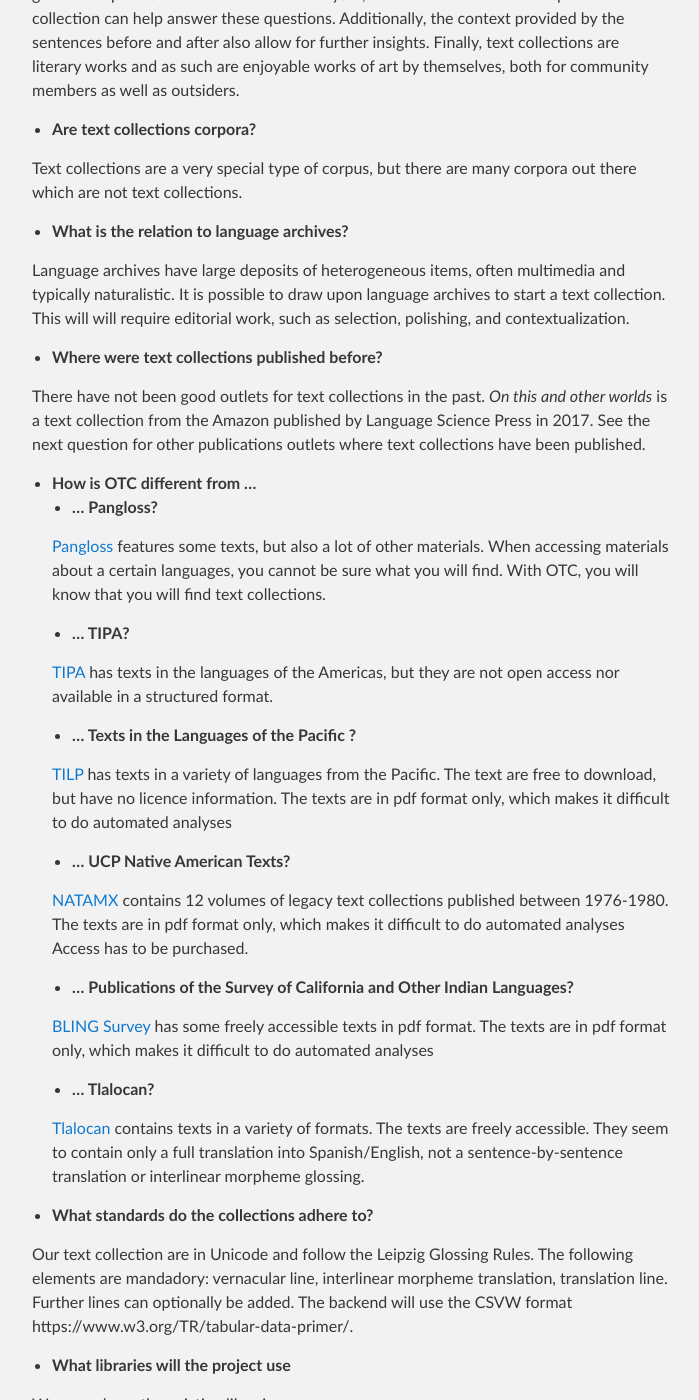
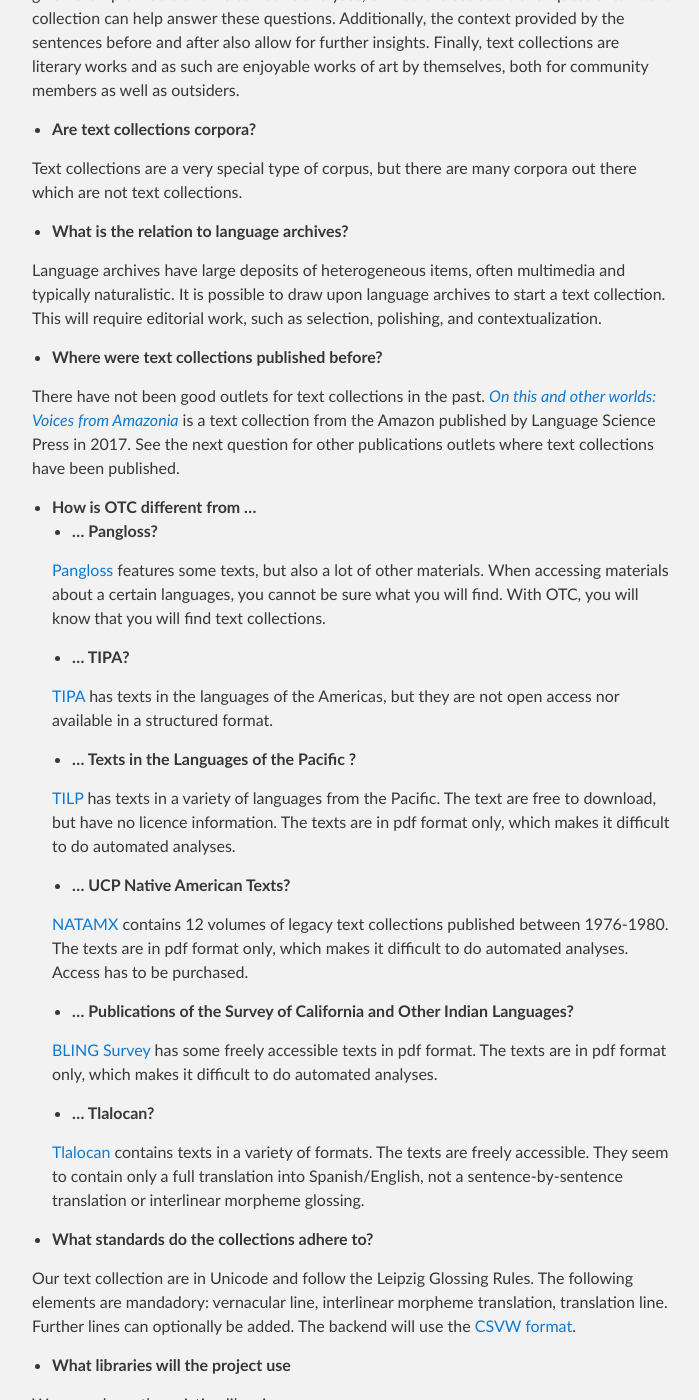
Before and after one commit to OpenTextCollections/opentextcollections.github.io, a Jekyll site: the page built from index.md, in a window 1280 px wide and 1400 px high, scrolled down 2428 px. Shown: the whole window, without its empty margins (288-987 px from the left). Built offline with Jekyll 4.4.1, drawn with Linux system fonts in a browser that asks for light colours; our own code applies the rules of GitHub Pages for plain Markdown files; some of the changed text lies outside the part shown.

Commit message:
Update index.md
some typos, links, formatting, etc.

```diff
--- a/index.md
+++ b/index.md
@@ -16,7 +16,7 @@
 
 
 # Funding
-The project is funded by the DFG from 2023-2025 and will thereafter be funded by a consortium of research institutions similar to Language Science Press
+The project is funded by the DFG from 2023-2025 and will thereafter be funded by a consortium of research institutions similar to Language Science Press.
 
 # Project team
 Sebastian Nordhoff, Christian Döhler, Mandana Seyfeddinipur
@@ -38,7 +38,7 @@
 
 - **What is a text collection?**
 
-A text collection is a curated and edited set of texts with interlinear morpheme translation. We can use [On this and other worlds: Voices from Amazonia ](https://langsci-press.org/catalog/book/167) as an example.
+A text collection is a curated and edited set of texts with interlinear morpheme translation. We can use [*On this and other worlds: Voices from Amazonia* ](https://langsci-press.org/catalog/book/167) as an example.
 
 >
 This [book] offers a collection of twelve interlinear texts
@@ -73,13 +73,13 @@
 
 - **What is the relation to language archives?**
 
-Language archives have large deposits of heterogeneous items, often multimedia and typically naturalistic. It is possible to draw upon language archives to start a text collection. This will will require editorial work, such as selection, polishing, and contextualization.
+Language archives have large deposits of heterogeneous items, often multimedia and typically naturalistic. It is possible to draw upon language archives to start a text collection. This will require editorial work, such as selection, polishing, and contextualization.
 
 
 
 - **Where were text collections published before?**
 
-There have not been good outlets for text collections in the past. *On this and other worlds* is a text collection from the Amazon published by Language Science Press in 2017. See the next question for other publications outlets where text collections have been published.
+There have not been good outlets for text collections in the past. [*On this and other worlds: Voices from Amazonia*](https://langsci-press.org/catalog/book/167) is a text collection from the Amazon published by Language Science Press in 2017. See the next question for other publications outlets where text collections have been published.
 
 - **How is OTC different from ...**
   - **... Pangloss?**
@@ -92,15 +92,15 @@
 
   - **... Texts in the Languages of the Pacific ?**
 
-  [TILP](https://www.langlxmelanesia.com/tilp) has texts in a variety of languages from the Pacific. The text are free to download, but have no licence information. The texts are in pdf format only, which makes it difficult to do automated analyses
+  [TILP](https://www.langlxmelanesia.com/tilp) has texts in a variety of languages from the Pacific. The text are free to download, but have no licence information. The texts are in pdf format only, which makes it difficult to do automated analyses.
 
   - **... UCP Native American Texts?**
 
-  [NATAMX](https://press.uchicago.edu/ucp/books/series/NATAMX.html) contains 12 volumes of legacy text collections published between 1976-1980. The texts are in pdf format only, which makes it difficult to do automated analyses  Access has to be purchased.
+  [NATAMX](https://press.uchicago.edu/ucp/books/series/NATAMX.html) contains 12 volumes of legacy text collections published between 1976-1980. The texts are in pdf format only, which makes it difficult to do automated analyses. Access has to be purchased.
 
   - **... Publications of the Survey of California and Other Indian Languages?**
 
-  [BLING Survey](https://escholarship.org/uc/bling_survey) has some freely accessible texts in pdf format. The texts are in pdf format only, which makes it difficult to do automated analyses
+  [BLING Survey](https://escholarship.org/uc/bling_survey) has some freely accessible texts in pdf format. The texts are in pdf format only, which makes it difficult to do automated analyses.
 
   - **... Tlalocan?**
 
@@ -108,7 +108,7 @@
 
 - **What standards do the collections adhere to?**
 
-Our text collection are in Unicode and follow the Leipzig Glossing Rules. The following elements are mandadory: vernacular line, interlinear morpheme translation, translation line. Further lines can optionally be added. The backend will use the CSVW format https://www.w3.org/TR/tabular-data-primer/.
+Our text collection are in Unicode and follow the Leipzig Glossing Rules. The following elements are mandadory: vernacular line, interlinear morpheme translation, translation line. Further lines can optionally be added. The backend will use the [CSVW format](https://www.w3.org/TR/tabular-data-primer/).
 
 - **What libraries will the project use**
 
@@ -161,7 +161,7 @@
 
 - **How will peer review be organized?**
 
-All collections will undergo a formal review (*Are all sentences glossed? Are all sentences translated? Do the number of morphemes match between source line and gloss line*, ...) and a content review (*Is the collection coherent?, Were the collectors diligent and respectful of the standards of the discipline?, ...*). The formal review will be automated. The content review will be organized by the regional boards.
+All collections will undergo a formal review (*Are all sentences glossed? Are all sentences translated? Do the number of morphemes match between source line and gloss line, ...*) and a content review (*Is the collection coherent?, Were the collectors diligent and respectful of the standards of the discipline?, ...*). The formal review will be automated. The content review will be organized by the regional boards.
 
 - **What ways are there to read or otherwise interact with a given text collection?**
 
@@ -189,11 +189,9 @@
 
 All texts will be available as HTML to be read in a browser, as pdf to be read on a computer, and as printed book to be read offline. Additionally, the backend data will be available as csv, json, and possibly rdf if there is demand.
 
-
-
 - **What sizes do text collections have?**
 
-A text collection should give you a good overview of a given topic. Depending on the domain covered, this can be smaller or larger. It is possible to imagine domains with very few texts, which are nevertheless exhaustive and self-contained (eg "North wind", "East wind", "South wind", "West wind"), but it is also possible to imagine collections with a much larger amounts of texts.
+A text collection should give you a good overview of a given topic. Depending on the domain covered, this can be smaller or larger. It is possible to imagine domains with very few texts, which are nevertheless exhaustive and self-contained (eg "North wind", "East wind", "South wind", "West wind"), but it is also possible to imagine collections with much larger amounts of texts.
 
 At the same time, one can also have collections of very short texts (eg lullabies) or very long texts (epics). So, there is no hard and fast quantitative specification of how many words/sentences/texts a text collection should contain.
 
```
Also changed, not shown: other parts of index.md (+2 -2 lines).
